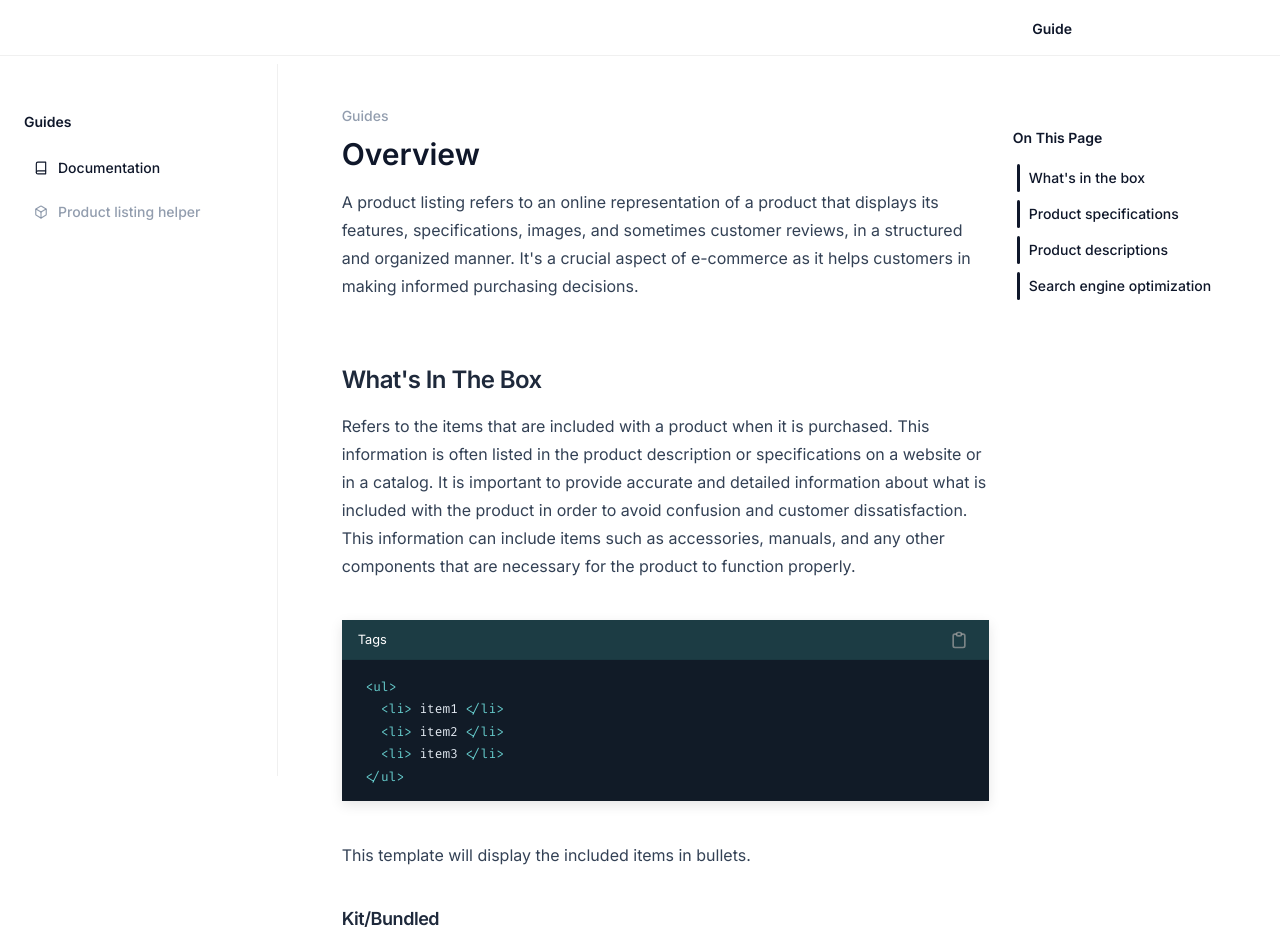
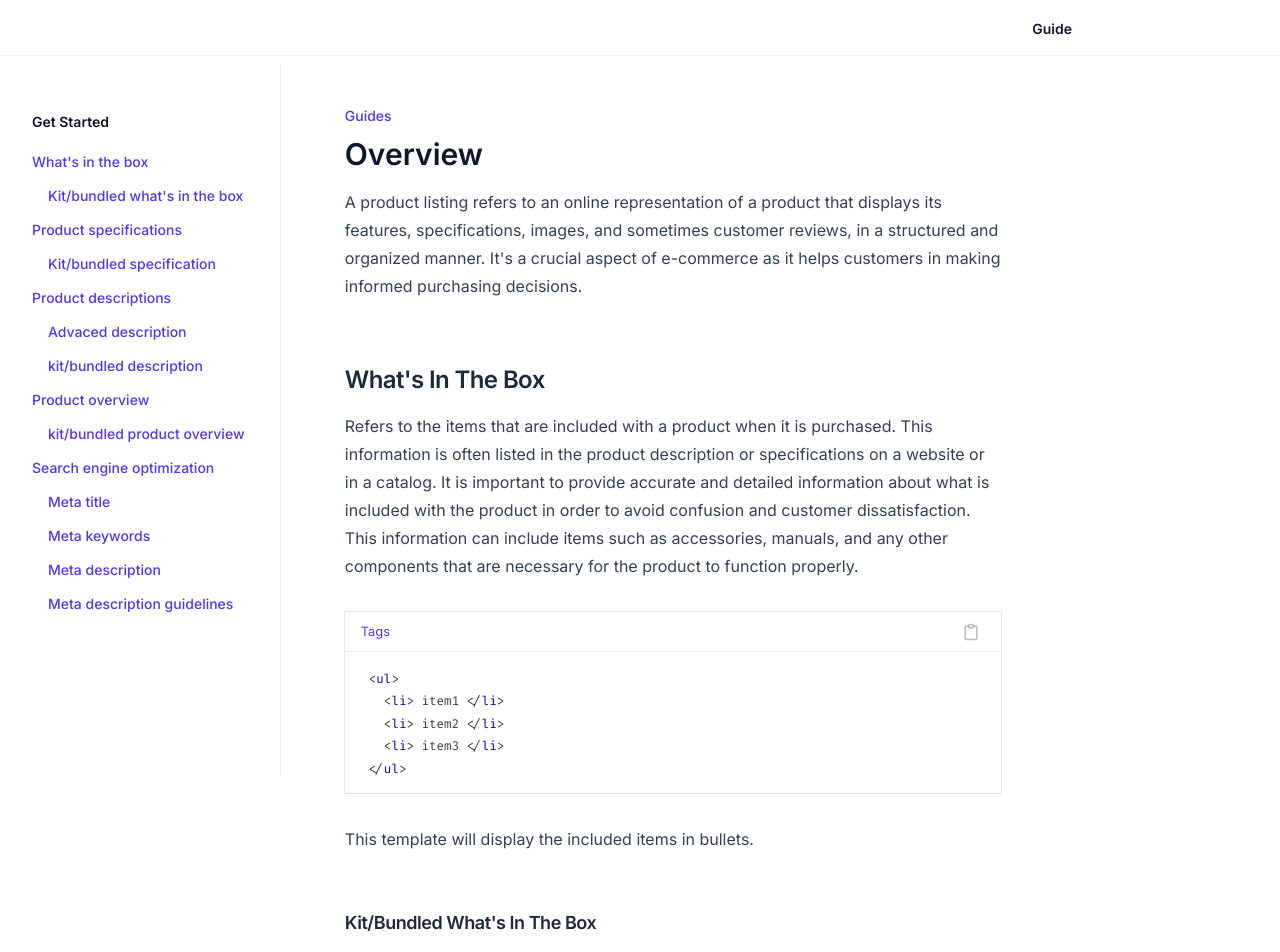
Before and after one commit to rogelcristobal/digiDirect-vite, a React (Vite) app: page /product-listing/documentation in a window 1280 px wide. Shown: the top 952 px of the page. Built offline with nearby package versions, Linux system fonts and the light colour scheme.

Commit message:
make child docs stand alon

```diff
--- a/src/components/Codeblock.jsx
+++ b/src/components/Codeblock.jsx
@@ -1,6 +1,6 @@
 import React, { useState, useEffect } from "react";
 import { Prism as SyntaxHighlighter } from "react-syntax-highlighter";
-import { coldarkDark } from "react-syntax-highlighter/dist/esm/styles/prism";
+import { ghcolors } from "react-syntax-highlighter/dist/esm/styles/prism";
 import { TbClipboard, TbClipboardCheck } from "react-icons/tb";
 const Codeblock = ({ template }) => {
   const [view, toggleView] = useState(0);
@@ -10,7 +10,7 @@ const Codeblock = ({ template }) => {
     paddingTop: "1rem",
     // paddingBottom:'1.5rem',
     borderRadius: "0px",
-    fontSize: "0.8rem",
+    fontSize: "0.785rem",
     lineHeight: "1.4rem",
     whiteSpace: "pre",
     tabSize: "4",
@@ -53,10 +53,10 @@ const Codeblock = ({ template }) => {
   }, [copyIsClicked]);
   return (
     <div
-      className="my-10   overflow-hidden medium-box-divider relative"
-      style={{ boxShadow: "rgba(0, 0, 0, 0.1) 0px 4px 12px" }}
+      className="my-8  overflow-hidden medium-box-divider relative"
+      // style={{ boxShadow: "rgba(0, 0, 0, 0.1) 0px 4px 12px" }}
     >
-       <div className="h-10 relative w-full thin-bottom-divider flex items-center justify-start text-[0.8rem]   bg-[#1c3c44] gap-0">
+       <div className="h-10 relative w-full thin-bottom-divider flex items-center justify-start text-[0.8rem]   gap-0">
 
         {Object.keys(template)
           .reverse()
@@ -67,7 +67,7 @@ const Codeblock = ({ template }) => {
                 key={id}
                 className={`h-full px-4 font-normal relative transition-all duration-300 ease-in-out capitalize ${
                   id === view
-                    ? "text-white "
+                    ? "text-[#5138ed] "
                     : "hover:text-neutral-400 text-neutral-400/70 "
                 } font-medium `}
                 type="button"
@@ -92,7 +92,7 @@ const Codeblock = ({ template }) => {
       <SyntaxHighlighter
         {...(view === 0 ? { language: "html" } : { language: "css" })}
         wrapLongLines
-        style={coldarkDark}
+        style={ghcolors}
         customStyle={customStyle}
         codeTagProps={codeTagProps}
 
--- a/src/components/Documentation.jsx
+++ b/src/components/Documentation.jsx
@@ -36,11 +36,11 @@ const Documentation = () => {
         {/* header */}
         <div
           id="introduction"
-          className="scroll-mt-28 max-w-2xl relative flex-auto mb-16  box-border"
+          className="scroll-mt-28 max-w-3xl relative flex-auto mb-16  box-border"
         >
           <p
             ref={titleViewRef}
-            className="text-sm leading-[24px] font-inter font-medium mb-2 text-slate-500/70"
+            className="text-sm leading-[24px] font-inter font-medium mb-2 text-[#5138ed]"
           >
             {state.category}
           </p>
@@ -56,7 +56,7 @@ const Documentation = () => {
 
         {/* <div className="h-[1px] w-full mb-12 bg-slate-200"></div> */}
         {/* content */}
-        <div className=" space-y-20">
+        <div className=" space-y-14">
           {state.sections.map((item, id) => (
             <Section
               key={id}
@@ -65,6 +65,7 @@ const Documentation = () => {
               category={item.category}
               hash={item.category}
               threshold={item.viewThreshold}
+              {...(item.child&& {child: true})}
             >
               {item.detail}
             </Section>
@@ -72,28 +73,13 @@ const Documentation = () => {
         </div>
       </div>
       {/* page navigation */}
-      <div className=" w-[18rem]  h-fit  py-4 box-border top-28 sticky">
+      {/* <div className=" w-[18rem]  h-fit  py-4 box-border top-28 sticky">
         <nav className="relative h-full  px-[0rem]">
           <p className="text-slate-900 text-sm  text-left font-inter  font-[600] capitalize mb-4">
             On this page
           </p>
-          {/* items */}
           <div className="space-y-2 text-slate-700 pl-4 text-left flex items-start flex-col justify-start  font-inter">
-            {/* <a
-              href="#introduction"
-              className={`relative capitalize text-sm font-medium  cursor-pointer
-            ${
-              titleRefEntry &&
-              (titleViewState ? "text-slate-900" : "text-slate-500/70")
-            } `}
-            >
-              {state.title}
-              <div
-                className={`absolute h-full w-[3px]  top-0 -left-3 ${
-                  titleViewState ? "visible" : "hidden"
-                } rounded-md`}
-              ></div>
-            </a> */}
+
             {state.sections.map((item, id) => (
               <a
                 key={id}
@@ -112,7 +98,7 @@ const Documentation = () => {
             ))}
           </div>
         </nav>
-      </div>
+      </div> */}
     </div>
   );
 };
--- a/src/components/Section.jsx
+++ b/src/components/Section.jsx
@@ -50,18 +50,12 @@ const Section = ({
 
   return (
     <div
-      {...(category && { ref: ref })}
-      {...(entry && { id: category })}
-      className="flex-auto  box-border pb-0  relative scroll-mt-28  "
+      // {...(category && { ref: ref })}
+      // {...(entry && { id: category })}
+      ref={ref}
+      id={category}
+      className="flex-auto  box-border pb-0 relative scroll-mt-28  "
     >
-      {/* {category && (
-          <p
-            className={`  w-fit  transition-all duration-300 ease-in-out   z-30 text-[#5138ed] text-[15px]  font-semibold   leading-[24px] tracking-tight  mb-4   `}
-          >
-            {category}
-          </p>
-        )} */}
-
       <h2
         href={hash}
         className={`text-slate-800  capitalize tracking-tight font-[600] mb-4   ${
--- a/src/components/Sidebar.jsx
+++ b/src/components/Sidebar.jsx
@@ -1,20 +1,40 @@
-import React from "react";
+import React,{useContext} from "react";
+import DocsContext from "../context/DocsContext";
 import NavigationLink from "./NavigationLink";
 import {FiBook,FiBox} from 'react-icons/fi'
+
 const Sidebar = () => {
+
+  const {state} = useContext(DocsContext)
   return (
-    <div className="h-[calc(100vh-5.5rem)] sticky top-16     lg:px-6 box-border flex justify-start items-start w-[22rem] overflow-y-auto  pt-12 thin-right-divider ">
+    <div className="h-[calc(100vh-5.5rem)] sticky top-16     lg:px-8 box-border flex justify-start items-start w-[22rem] overflow-y-auto  pt-12 thin-right-divider ">
       {/*sidebar content */}
-      <nav className="relative h-full w-full px-[0rem]">
+      <nav className="relative h-full w-full px-[0rem] ">
         <p className=" text-sm  text-left font-inter  font-[600] capitalize mb-4">
-          Guides
+          Get started
         </p>
         {/* items */}
         <div className="  h-full w-full text-left flex items-center flex-col justify-start  font-inter space-y-4">
-          <div className="w-full box-border space-y-1">
-            {[{title:'Documentation',pathname:'documentation',icon:<FiBook/>},{title:'Product listing helper',pathname:'listing-helper',icon:<FiBox />}].map((item,id)=>(
+          <div className="w-full box-border space-y-1.5 flex flex-col  items-start justify-start">
+            {/* {[{title:'Documentation',pathname:'documentation',icon:<FiBook/>},{title:'Product listing helper',pathname:'listing-helper',icon:<FiBox />}].map((item,id)=>(
              <NavigationLink key={id} icon={item?.icon} title={item.title} path={item.pathname}></NavigationLink>
+          ))} */}
+
+           {state.sections.map((item,id)=>(
+               <a
+                key={id}
+                href={`#${item.category}`}
+                className={`relative text-sm font-medium py-1 ${item.child&& 'ml-4'}  w-full  cursor-pointer ${
+                  !item.viewState ? "text-slate-500/70" : " text-[#5138ed]"
+                }`}
+              >
+                {item.title}
+
+              </a>
           ))}
+
+
+
           </div>
 
 
--- a/src/context/DocsContext.jsx
+++ b/src/context/DocsContext.jsx
@@ -1,10 +1,11 @@
 import { createContext, useState } from "react";
-import template from '../templates/template'
+import template from "../templates/template";
 import Codeblock from "../components/Codeblock";
 const DocsContext = createContext();
 import Section from "../components/Section";
 export const DocsProvider = ({ children }) => {
-  const { inTheBoxMarkup,
+  const {
+    inTheBoxMarkup,
     specsMarkup,
     descriptionSimple,
     specsMarkupCategorized,
@@ -15,19 +16,20 @@ export const DocsProvider = ({ children }) => {
     seoMetaDescription,
     shortDescription,
     shortDescriptionKit,
-    bundleInTheBox,} = template()
+    bundleInTheBox,
+  } = template();
   const [state, setState] = useState({
-    viewState:false,
-    viewThreshold:0.9,
+    viewState: false,
+    viewThreshold: 0.9,
     category: "Guides",
     title: "Overview",
     detail:
       "A product listing refers to an online representation of a product that displays its features, specifications, images, and sometimes customer reviews, in a structured and organized manner. It's a crucial aspect of e-commerce as it helps customers in making informed purchasing decisions.",
     sections: [
       {
-        viewState:false,
-        viewThreshold:0.4,
-        category: "In the box",
+        viewState: false,
+        viewThreshold: 0,
+        category: "in the box",
         title: `What's in the box`,
         detail: (
           <div>
@@ -37,32 +39,35 @@ export const DocsProvider = ({ children }) => {
             important to provide accurate and detailed information about what is
             included with the product in order to avoid confusion and customer
             dissatisfaction.
-
             <br />
             This information can include items such as accessories, manuals, and
             any other components that are necessary for the product to function
             properly.
             <br />
             <Codeblock template={inTheBoxMarkup}></Codeblock>
-
             This template will display the included items in bullets.
-            <div className="box-border pt-0 pb-0">
-            <Section title={"Kit/bundled "} child>
-              Kit/bundled templates can be utilized when the product listing pertains to
-              a kit or bundle, which includes two or more products within the
-              package.
-
-
-               <Codeblock template={bundleInTheBox}></Codeblock>
-
-            </Section>
-            </div>
           </div>
         ),
       },
       {
-        viewState:false,
-        viewThreshold:0.175,
+        viewState: false,
+        viewThreshold: 0,
+        category: "in the box/kit",
+        title: "Kit/bundled what's in the box",
+        child: true,
+        detail: (
+          <div>
+            Kit/bundled templates can be utilized when the product listing
+            pertains to a kit or bundle, which includes two or more products
+            within the package.
+            <br />
+            <Codeblock template={bundleInTheBox}></Codeblock>
+          </div>
+        ),
+      },
+      {
+        viewState: false,
+        viewThreshold: 0,
         category: "Specification",
         title: "Product specifications",
         detail: (
@@ -81,22 +86,28 @@ export const DocsProvider = ({ children }) => {
             detailed product specifications is important in order to help
             customers make informed purchasing decisions and to ensure that the
             product meets their needs and expectations.
-
-            <div className="box-border pt-0 pb-0">
-            <Section title={"Kit/bundled "} child>
-              This template can be utilized when the product listing pertains to
-              a kit or bundle, which includes two or more products within the
-              package.
-              <br />
-              <Codeblock template={specsMarkupCategorized}></Codeblock>
-            </Section>
-            </div>
           </div>
         ),
       },
       {
-        viewState:false,
-        viewThreshold:0.085,
+        viewState: false,
+        viewThreshold: 0,
+        category: "Specification/kit",
+        title: "Kit/bundled specification",
+        child: true,
+        detail: (
+          <div>
+            This template can be utilized when the product listing pertains to a
+            kit or bundle, which includes two or more products within the
+            package.
+            <br />
+            <Codeblock template={specsMarkupCategorized}></Codeblock>
+          </div>
+        ),
+      },
+      {
+        viewState: false,
+        viewThreshold: 0,
         category: "Description",
         title: "Product descriptions",
         detail: (
@@ -111,7 +122,6 @@ export const DocsProvider = ({ children }) => {
             relevant technical specifications.
             <br />
             <Codeblock template={descriptionSimple}></Codeblock>
-
             As demonstrated by the examples provided, the product description
             includes the product name, its key features, the Global Trade Item
             Number (GTIN) and the Manufacturer Part Number (MPIN).
@@ -126,54 +136,77 @@ export const DocsProvider = ({ children }) => {
             capabilities. Additionally, it will also help customers to
             troubleshoot any issues they may have with the product, by providing
             information about common problems and solutions.
-            <div className="box-border pt-0 pb-0">
-            <Section title={"Advance description"} child>
-              This template can be used to add more product features to a
-              product listing.
-              <br />
-              <Codeblock template={descriptionBest}></Codeblock>
-            </Section>
-            </div>
-            <div className="box-border pt-0 pb-0">
-            <Section title="Kit/bundled" child>
-              Kit/bundled template can be utilized when the product listing pertains to
-              a kit or bundle, which includes two or more products within the
-              package.
-              <br />
-              <Codeblock template={descriptionKit}></Codeblock>
-            </Section>
-            </div>
-            <div className="box-border pt-0 pb-0">
-            <Section title={"Product overview"} child>
-              Product overview (short description) shows key information about a product in a
-              concise and easy-to-read manner. It typically includes a list of
-              the most important features and benefits of a product, presented
-              in bullet point form.
-              <br />
-              <Codeblock template={shortDescription}></Codeblock>
-
-              This format allows for quick and easy scanning of the information,
-              making it easy for potential customers to understand the product's
-              key selling points. It is an efficient way to present information
-              on a product listing or documentation website, as it provides a
-              clear and organized overview of the product's features and
-              benefits.
-
-
-            </Section>
-             <Section title="Kit/bundled" child>
-              Kit/bundled template can be utilized when the product listing pertains to
-              a kit or bundle, which includes two or more products within the
-              package.
-              <Codeblock template={descriptionKit}></Codeblock>
-            </Section>
-            </div>
           </div>
         ),
       },
       {
-        viewState:false,
-        viewThreshold:0.175,
+        viewState: false,
+        viewThreshold: 0,
+        category: "description/advanced",
+        title: "Advaced description",
+        child: true,
+        detail: (
+          <div>
+            This template can be used to add more product features to a product
+            listing.
+            <br />
+            <Codeblock template={descriptionBest}></Codeblock>
+          </div>
+        ),
+      },
+      {
+        viewState: false,
+        viewThreshold: 0,
+        category: "description/kit",
+        title: "kit/bundled description",
+        child: true,
+        detail: (
+          <div>
+            Kit/bundled template can be utilized when the product listing
+            pertains to a kit or bundle, which includes two or more products
+            within the package.
+            <Codeblock template={descriptionKit}></Codeblock>
+          </div>
+        ),
+      },
+      {
+        viewState: false,
+        viewThreshold: 0,
+        category: "product overview",
+        title: "Product overview",
+        detail: (
+          <div>
+            Product overview (short description) shows key information about a
+            product in a concise and easy-to-read manner. It typically includes
+            a list of the most important features and benefits of a product,
+            presented in bullet point form.
+            <Codeblock template={shortDescription}></Codeblock>
+            This format allows for quick and easy scanning of the information,
+            making it easy for potential customers to understand the product's
+            key selling points. It is an efficient way to present information on
+            a product listing or documentation website, as it provides a clear
+            and organized overview of the product's features and benefits.
+          </div>
+        ),
+      },
+      {
+        viewState: false,
+        viewThreshold: 0,
+        category: "product overview/kit",
+        title: "kit/bundled product overview",
+        child: true,
+        detail: (
+          <div>
+            Kit/bundled template can be utilized when the product listing
+            pertains to a kit or bundle, which includes two or more products
+            within the package.
+            <Codeblock template={descriptionKit}></Codeblock>
+          </div>
+        ),
+      },
+      {
+        viewState: false,
+        viewThreshold: 0,
         category: "SEO",
         title: "Search engine optimization",
         detail: (
@@ -183,95 +216,117 @@ export const DocsProvider = ({ children }) => {
             search engine results pages (SERPs). This can be accomplished
             through a variety of techniques, including the use of meta tags such
             as title, description, and keywords.
-            <div className="box-border pt-0 pb-0">
-            <Section title={"Meta title"} child>
-              A meta title is a short text that appears at the top of a web
-              page, typically in the browser tab. It is used to describe the
-              content of the page and it helps search engines understand what
-              the page is about. In the context of a product listing, the meta
-              title is the title that is used to represent the product in search
-              engine results pages, when people search for products similar to
-              the one you are selling. It is an important element of search
-              engine optimization (SEO) as it helps to increase the visibility
-              and click-through rate of the product listing.
-              <br />
+          </div>
+        ),
+      },
+      {
+        viewState: false,
+        viewThreshold: 0,
+        category: "SEO/meta title",
+        title: "Meta title",
+        child: true,
+        detail: (
+          <div>
+            A meta title is a short text that appears at the top of a web page,
+            typically in the browser tab. It is used to describe the content of
+            the page and it helps search engines understand what the page is
+            about. In the context of a product listing, the meta title is the
+            title that is used to represent the product in search engine results
+            pages, when people search for products similar to the one you are
+            selling. It is an important element of search engine optimization
+            (SEO) as it helps to increase the visibility and click-through rate
+            of the product listing.
             <Codeblock template={seoMetaTitle}></Codeblock>
-
             It's important to make sure that the meta title is unique to each
             product page and avoid duplication across different pages on the
             website.
-            </Section>
           </div>
-            <div className="box-border pt-0 pb-0">
-            <Section title={"Meta keywords"} child>
+        ),
+      },
+      {
+        viewState: false,
+        viewThreshold: 0,
+        category: "SEO/meta keywords",
+        title: "Meta keywords",
+        child: true,
+        detail: (
+          <div>
             Meta keywords are a type of meta tag that can be included in the
             HTML code of a webpage. When creating a product listing, these
             keywords can be used to provide a list of words or phrases that
             describe the product.
             <br />
             <Codeblock template={seoMetaKeyword}></Codeblock>
-
             These keywords can help search engines determine the relevance of
             the product listing to a user's search query. In a Content
             Management System (CMS), meta keywords can typically be added to a
             product page by editing the HTML code or by using a plugin or
             module. It is important to choose relevant and specific keywords
             that accurately describe the product.
-            </Section>
           </div>
-            <div className="box-border pt-0 pb-0">
-            <Section title={"Meta description"} child>
-              A meta description is a summary of a webpage's content that
-              appears in search results. In a product listing, it should provide
-              key features, benefits, and relevant information about the
-              product. Keep it under 155 characters.
+        ),
+      },
+      {
+        viewState: false,
+        viewThreshold: 0,
+        category: "SEO/meta description",
+        title: "Meta description",
+        child: true,
+        detail: (
+          <div>
+            A meta description is a summary of a webpage's content that appears
+            in search results. In a product listing, it should provide key
+            features, benefits, and relevant information about the product. Keep
+            it under 155 characters.
             <br />
             <Codeblock template={seoMetaDescription}></Codeblock>
-              <div className="box-border pt-0 pb-0">
-              <Section title="Meta description guidelines" child>
+          </div>
+        ),
+      },
+      {
+        viewState: false,
+        viewThreshold: 0,
+        category: "SEO/meta description guidelines",
+        title: "Meta description guidelines",
+        child: true,
+        detail: (
+          <div>
             <ul>
               <li>ProductTitle should always be present, </li>
               <li>digiDirect should always be present, </li>
               <li>
-                    it is preferable that the wording "buy" or "purchase" is
-                    present (this is primary ecommerce Call to Action CTA).
+                it is preferable that the wording "buy" or "purchase" is present
+                (this is primary ecommerce Call to Action CTA).
               </li>
               <li>
-                    Gaming and tech should be more simplified for a less
-                    "tech-savy" audience and focused more on urgency (today,
-                    available)
+                Gaming and tech should be more simplified for a less "tech-savy"
+                audience and focused more on urgency (today, available)
               </li>
               <li>
                 For cameras and other traditional photo categories, features
-                    tend to be more important and these customers are more
-                    tech-savy
+                tend to be more important and these customers are more tech-savy
               </li>
               <li>
                 Targeting the Meta Description for a use-case the product is
                 particularly suited for is a good excuse to mention a key
-                    feature (or three) about the product that you believe
-                    searches may look for (Google auto-suggestions commonly tell
-                    you this if you enter the Product Title into search){" "}
+                feature (or three) about the product that you believe searches
+                may look for (Google auto-suggestions commonly tell you this if
+                you enter the Product Title into search)
               </li>
               <li>
-                    A way of thinking about which features to include is "what
-                    would the customer be searching for" ie. do they wonder how
-                    many megapixel X camera has?
+                A way of thinking about which features to include is "what would
+                the customer be searching for" ie. do they wonder how many
+                megapixel X camera has?
               </li>
               <li>
-                    Meta Descriptions should not be too long. What is
-                    consideblue long is relative but 150 characters is long and
-                    170 would be too long. Less is more!
+                Meta Descriptions should not be too long. What is consideblue
+                long is relative but 150 characters is long and 170 would be too
+                long. Less is more!
               </li>
             </ul>
-              </Section>
-              </div>
-            </Section>
-            </div>
           </div>
         ),
       },
-
     ],
   });
   return (
```
Lines whose indentation alone changed are shown as unchanged.
